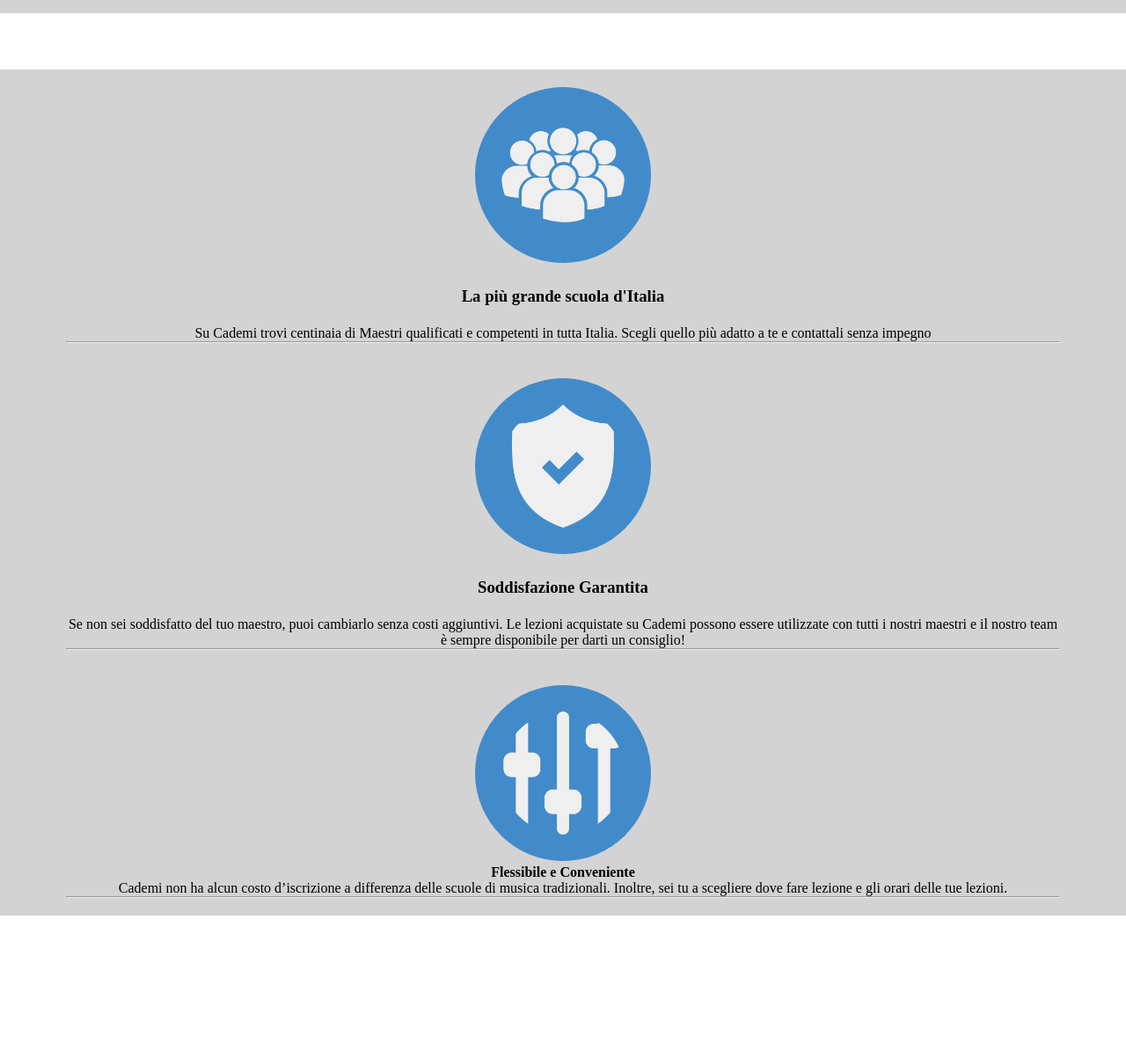
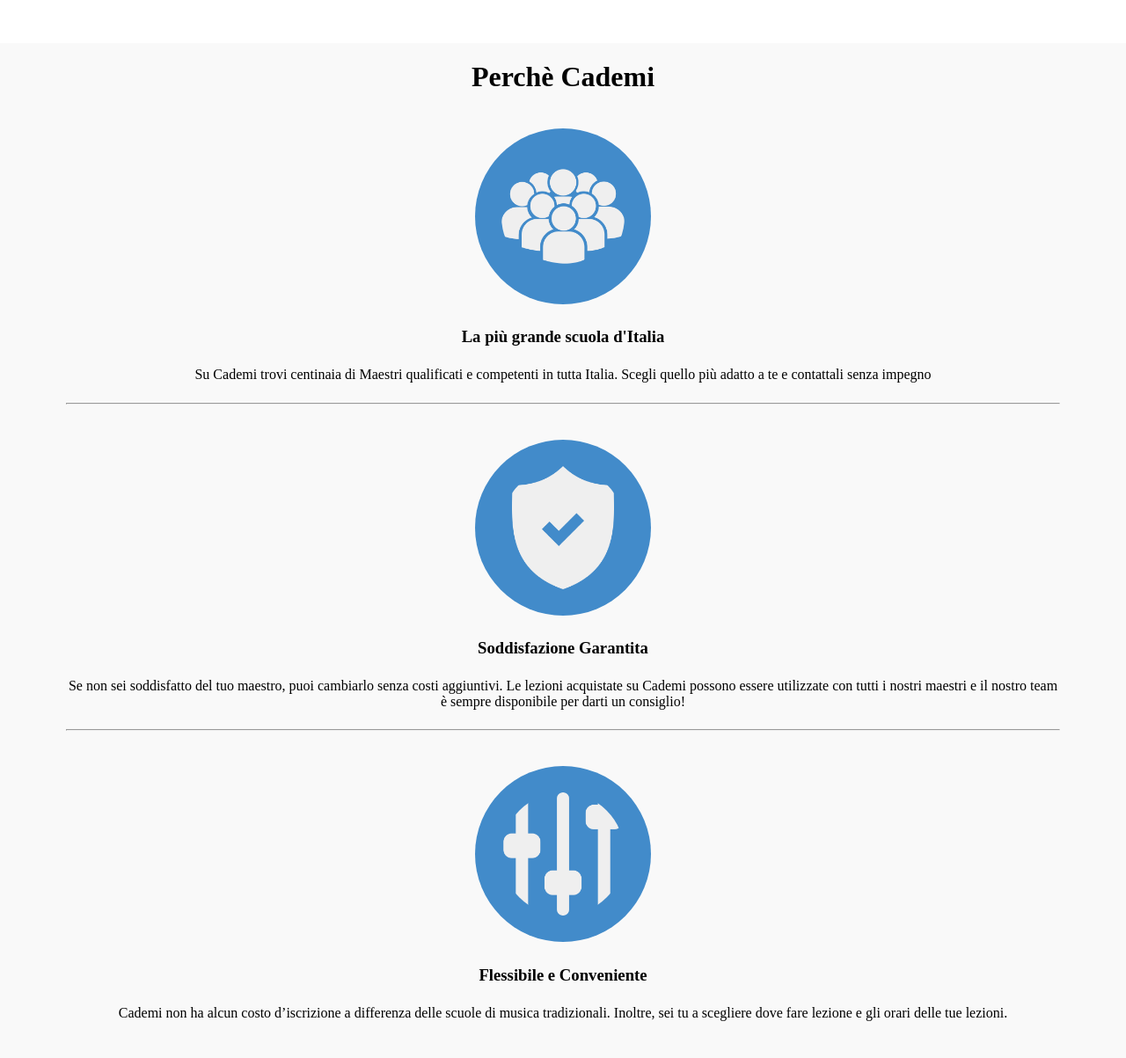
Before and after one commit to gianniruggiero/html-css-resp-wannabe-12bool, a plain HTML site: page index.html in a window 1280 px wide. Shown: the part 827-2030 px from the top of the page at 88% size. Before the commit the page ends 1868 px from the top, so only its background shows below. Drawn offline with Linux system fonts and the light colour scheme.

Commit message:
impostata responsive tablet

```diff
--- a/css/style.css
+++ b/css/style.css
@@ -33,10 +33,21 @@
 }
 
 .wrap-steps {
-  background-color: lightgrey;
+  background-color: #f9f9f9;
+  margin-bottom: 5%;
 }
 
 .wrap-why {
-  background-color: lightgrey;
-  margin-top: 5%;
+  background-color: #f9f9f9;
 }
+
+.wrap-why p  {
+  margin-bottom: 2%;
+}
+
+@media screen and (min-width: 769px) and (max-width: 992px) {
+  hr {
+    display: none;
+  }
+
+}
--- a/index.html
+++ b/index.html
@@ -40,7 +40,7 @@
       <!-- riga 3 / 12el -->
       <div class="container">
         <div class="col-lg-12 col-md-12 col-xs-12">
-          <h3>Come funziona</h3>
+          <h2>Come funziona</h2>
         </div>
       </div>
 
@@ -58,7 +58,7 @@
           <p>Scrivi gratuitamente e senza impegno ai maestri che ti interessano e fai tutte le domande che vuoi!</p>
         </div>
 
-        <div class="col-lg-4 col-md-6 col-xs-12">
+        <div class="col-lg-4 offset-md-3 col-md-6 col-xs-12">
           <img class="img-full" src="img/male.svg" alt="">
           <h3>Inizia a suonare</h3>
           <p>Acquista un pacchetto di lezioni! Vuoi cambiare maestro? Le lezioni acquistate valgono con tutti i più di 1400 maestri Cademi!</p>
@@ -71,9 +71,15 @@
     <!-- sezione WHY -->
     <section class="wrap-why">
 
+      <div class="container">
+        <div class="col-lg-12 col-md-12 col-xs-12">
+          <h2>Perchè Cademi</h2>
+        </div>
+      </div>
+
       <!-- riga 6 / 12el x 1 -->
       <div class="container">
-        <div class="col-lg-12 col-md-12 col-xs-12">
+        <div class="col-lg-12 col-md-4 col-xs-12">
           <img class="img-full img-circle" src="img/icon/profile.png" alt="">
           <h3>La più grande scuola d'Italia</h3>
           <p>Su Cademi trovi centinaia di Maestri qualificati e competenti in tutta Italia. Scegli quello più adatto a te e contattali senza impegno</p>
@@ -82,7 +88,7 @@
 
       <!-- riga 7 / 12el x 1 -->
       <div class="container">
-        <div class="col-lg-12 col-md-12 col-xs-12">
+        <div class="col-lg-12 col-md-4 col-xs-12">
           <img class="img-full img-circle" src="img/icon/secure.png" alt="">
           <h3>Soddisfazione Garantita</h3>
           <p>Se non sei soddisfatto del tuo maestro, puoi cambiarlo senza costi aggiuntivi. Le lezioni acquistate su Cademi possono essere utilizzate con tutti i nostri maestri e il nostro team è sempre disponibile per darti un consiglio!</p>
@@ -91,11 +97,10 @@
 
       <!-- riga 8 / 12el x 1 -->
       <div class="container">
-        <div class="col-lg-12 col-md-12 col-xs-12">
+        <div class="col-lg-12 col-md-4 col-xs-12">
           <img class="img-full img-circle" src="img/icon/flex.png" alt="">
-          <h4>Flessibile e Conveniente</h4>
+          <h3>Flessibile e Conveniente</h3>
           <p>Cademi non ha alcun costo d’iscrizione a differenza delle scuole di musica tradizionali. Inoltre, sei tu a scegliere dove fare lezione e gli orari delle tue lezioni.</p>
-          <hr>
         </div>
       </div>
 
```
